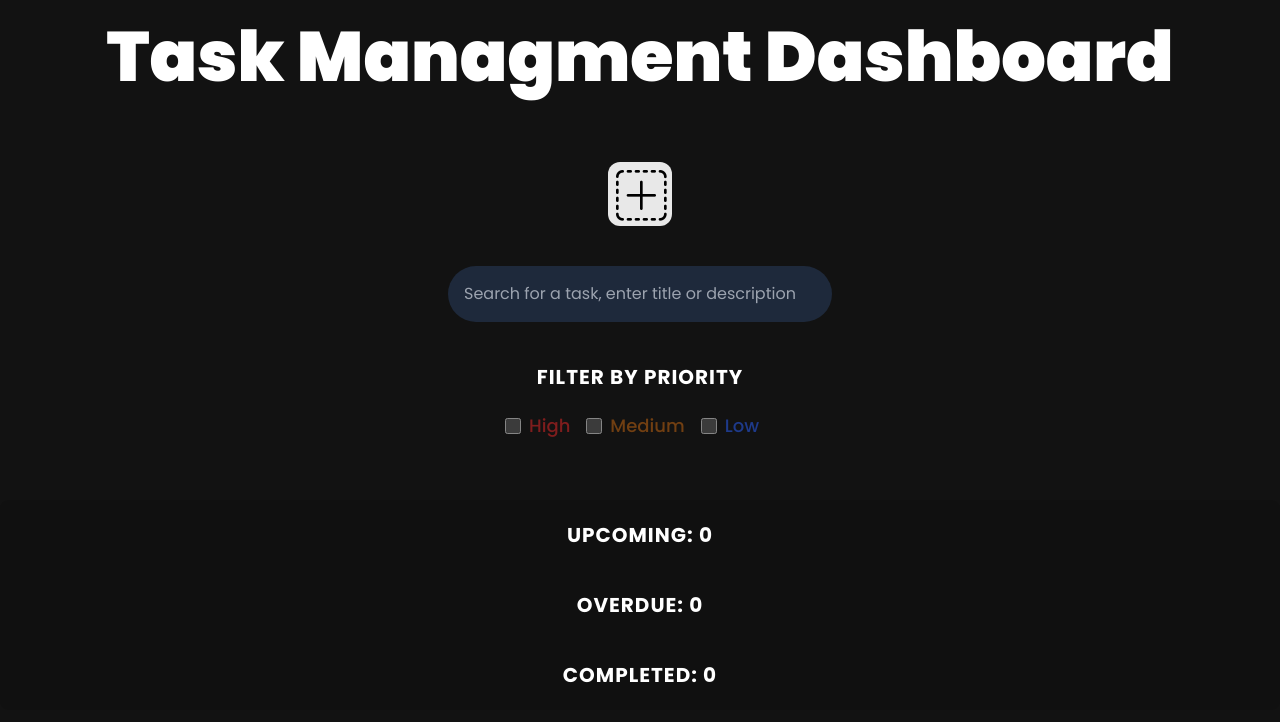
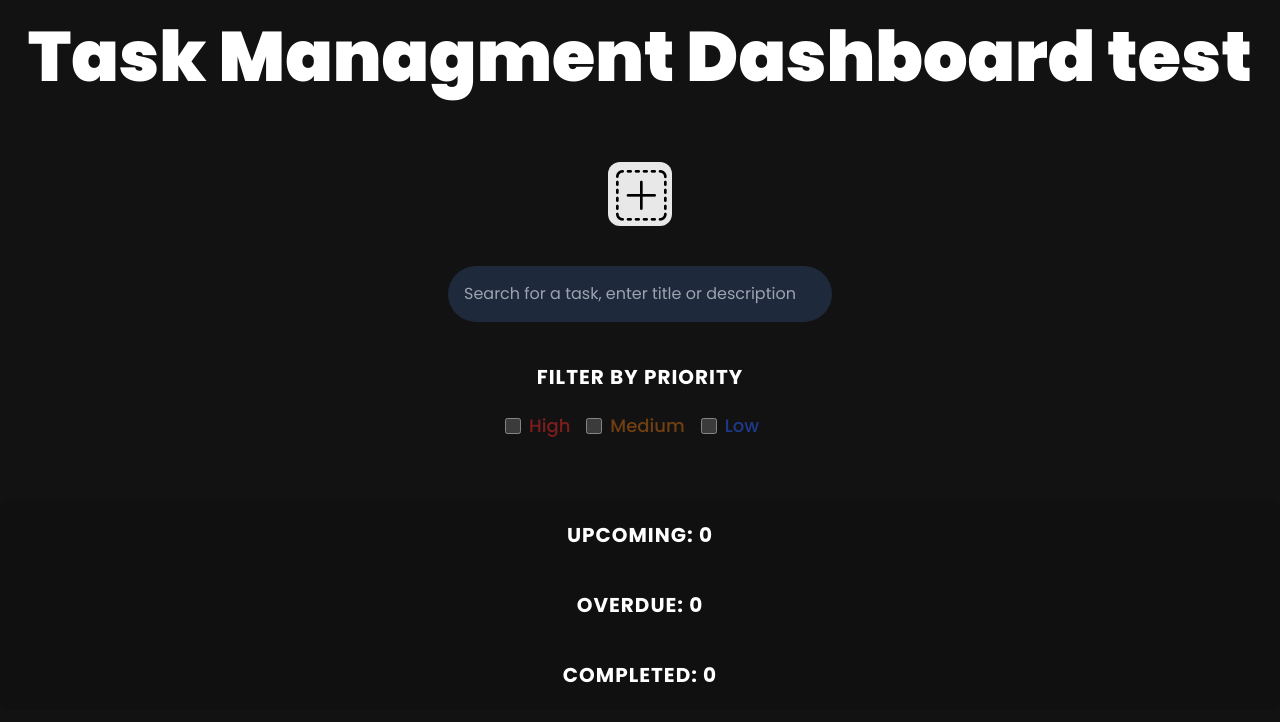
Before and after one commit to Chewposhi/task_manager, a React (Create React App) app in the folder task_manager/: page / in a window 1280 px wide. Shown: the top 722 px of the page. Built offline with nearby package versions, Linux system fonts and the light colour scheme.

Commit message:
test: cicd pipeline

```diff
--- a/task_manager/src/components/Hero.js
+++ b/task_manager/src/components/Hero.js
@@ -5,7 +5,7 @@ const Hero = () => {
     return (
       <div>
         <p className={`${styles.heroHeadText}`}>
-            Task Managment Dashboard
+            Task Managment Dashboard test
         </p>
       </div>
     );
```
